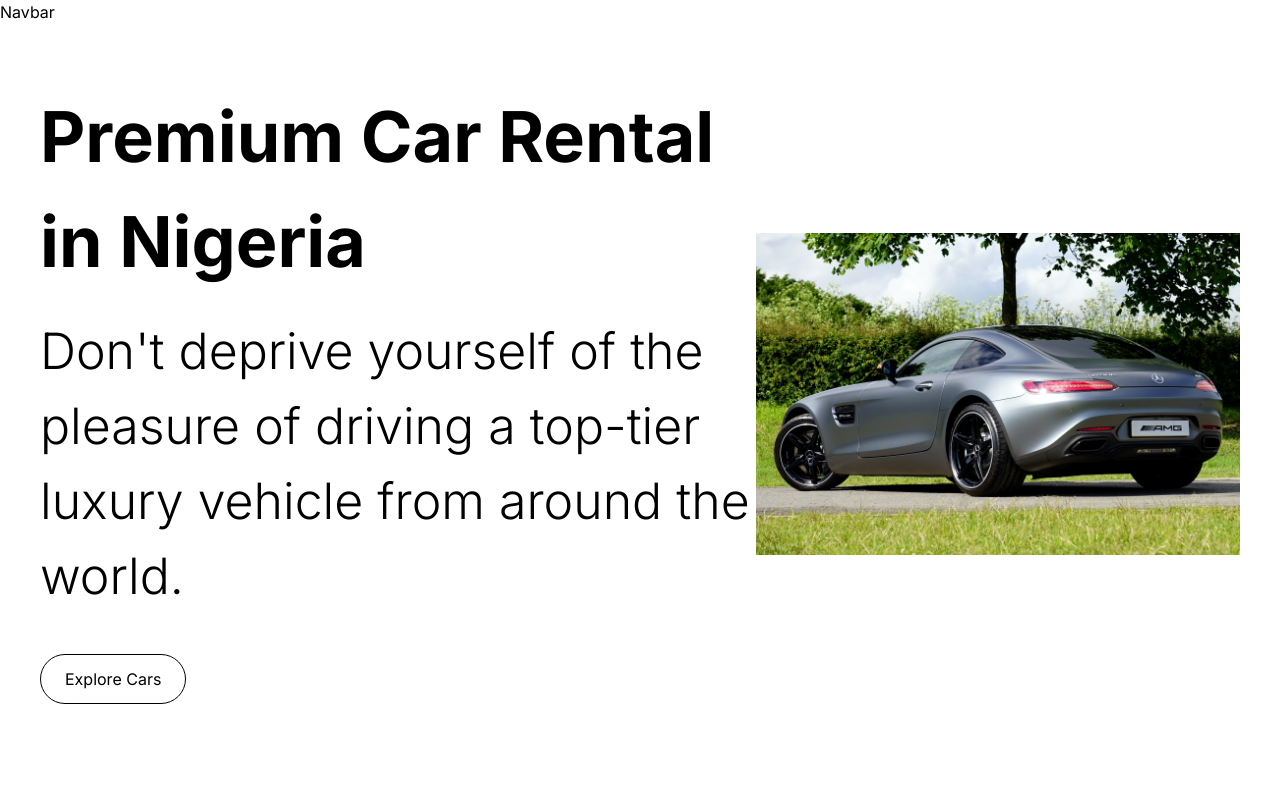
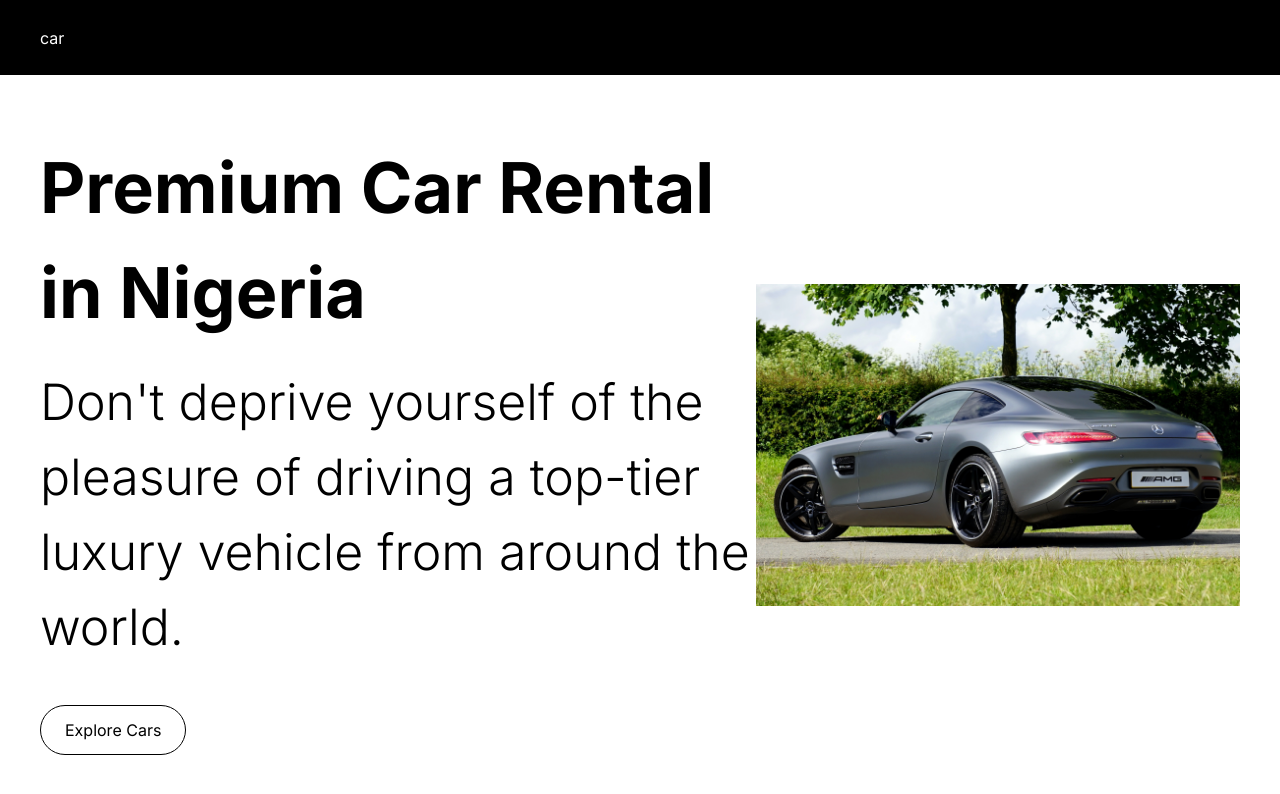
Before and after one commit to Seundede/Car4Hire, a Next.js app: page / in a window 1280 px wide. Shown: the top 794 px of the page. Built offline with nearby package versions, Linux system fonts and the light colour scheme.

Commit message:
chore: install react icons

```diff
--- a/components/Hero/index.tsx
+++ b/components/Hero/index.tsx
@@ -7,7 +7,7 @@ const handleScroll = () => {};
 
 const Hero = () => {
   return (
-    <section className="flex flex-col lg:flex-row justify-between items-center px-[20px] lg:px-[40px] ">
+    <section className="flex flex-col lg:flex-row justify-between items-center px-[20px] lg:px-[40px] w-full">
       <div className="pt-[60px] ">
         <h2 className="font-bold text-[40px] lg:text-[70px]">
           Premium Car Rental in Nigeria
--- a/components/Navbar/index.tsx
+++ b/components/Navbar/index.tsx
@@ -2,8 +2,10 @@ import React from 'react'
 
 const Navbar = () => {
   return (
-    <div>Navbar</div>
-  )
+    <header className="px-[20px] lg:px-[40px] w-full h-[75px] bg-black text-white flex items-center">
+      <h2>car</h2>
+    </header>
+  );
 }
 
 export default Navbar
--- a/package.json
+++ b/package.json
@@ -19,6 +19,7 @@
     "postcss": "8.4.27",
     "react": "18.2.0",
     "react-dom": "18.2.0",
+    "react-icons": "^4.10.1",
     "tailwindcss": "3.3.3",
     "typescript": "5.1.6"
   }
```
Also changed, not shown: 1 other file (tests, documents, lock files or other folders).
